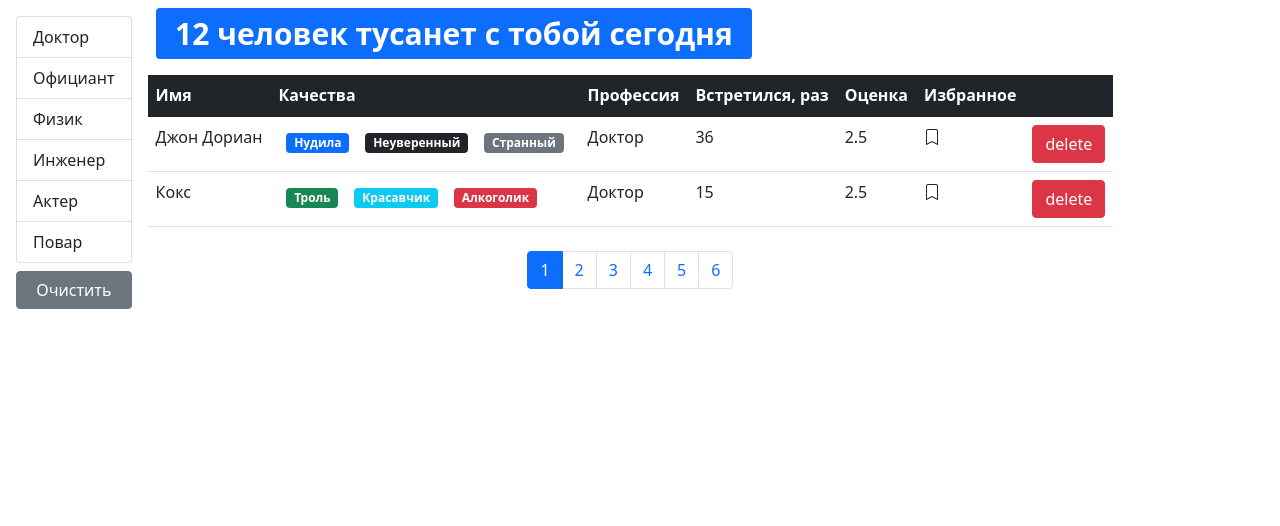
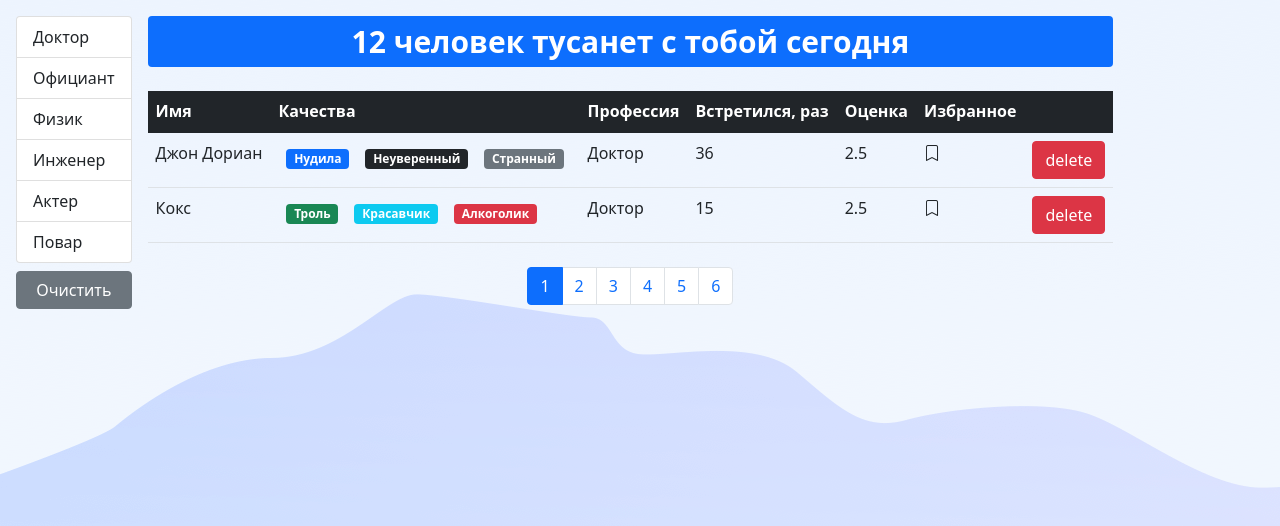
Before and after one commit to Krab-Krim/fast-company, a React (Create React App) app: page / in a window 1280 px wide. Shown: the top 526 px of the page. Built offline with nearby package versions, Linux system fonts and the light colour scheme.

Commit message:
Доработала баги: переход на страницу при удалении (при работе с фильтрами и основным списком пользователей), loader при загрузке

```diff
--- a/src/App.jsx
+++ b/src/App.jsx
@@ -1,12 +1,33 @@
 import React, { useEffect, useState } from "react";
 import Users from "./components/users";
 import api from "./api";
+import loaderImg from "./statics/images/loader.gif";
+import pictures from "./statics/images/images.png";
 
 function App() {
     const [users, setUsers] = useState([]);
 
     useEffect(() => {
-        api.users.fetchAll().then((data) => setUsers(data));
+        let loader = true;
+        const h1 = document.querySelector("h1");
+
+        if (loader === true) {
+            document.body.style.backgroundImage = `url(${loaderImg})`;
+            document.body.style.backgroundRepeat = "no-repeat";
+            document.body.style.backgroundAttachment = "fixed";
+            document.body.style.backgroundPosition = "center";
+            h1.style.display = "none";
+        };
+
+        api.users.fetchAll().then((data) => {
+            loader = false;
+
+            if (!loader) {
+                document.body.style.backgroundImage = `url(${pictures})`;
+                h1.style.display = "block";
+            };
+            setUsers(data);
+        });
     }, []);
 
     const handleDelete = (userId) => {
--- a/src/components/searchStatus.jsx
+++ b/src/components/searchStatus.jsx
@@ -3,14 +3,14 @@ import PropTypes from "prop-types";
 
 const SearchStatus = ({ props }) => {
     const formatCount = () => {
-        return props === 0
+        return !props
             ? "Никто с тобой не тусанет"
             : props + ` ${renderPhrase()} с тобой сегодня`;
     };
 
     const getBadgeClasses = () => {
-        let classes = "badge m-2 ";
-        classes += props === 0 ? "bg-danger" : "bg-primary";
+        let classes = "badge my-3 d-flex justify-content-center ";
+        classes += !props ? "bg-danger" : "bg-primary";
         return classes;
     };
 
--- a/src/components/users.jsx
+++ b/src/components/users.jsx
@@ -6,6 +6,7 @@ import PropTypes from "prop-types";
 import api from "../api";
 import GroupList from "./groupList";
 import SearchStatus from "./searchStatus";
+import _ from "lodash";
 
 const Users = ({ users, ...props }) => {
     const pageSize = 2;
@@ -30,7 +31,7 @@ const Users = ({ users, ...props }) => {
     };
 
     const filteredUsers = selectedProf
-        ? users.filter((user) => JSON.stringify(user.profession) === JSON.stringify(selectedProf))
+        ? users.filter((user) => _.isEqual(user.profession, selectedProf))
         : users;
 
     const count = filteredUsers.length;
@@ -39,6 +40,14 @@ const Users = ({ users, ...props }) => {
 
     const clearFilter = () => {
         setSelectedProf();
+    };
+
+    const handleDeleteUser = (userId) => {
+        props.onDelete(userId);
+        const pageCountUser = Math.ceil(count / pageSize);
+
+        if (count % 2 !== 0 && currentPage === pageCountUser) setCurrentPage(pageCountUser - 1);
+        if (count - 1 === 0) clearFilter();
     };
 
     return (
@@ -71,7 +80,7 @@ const Users = ({ users, ...props }) => {
                         <tbody>
                             <User
                                 onToggleBookMark={props.onToggleBookMark}
-                                onDelete={props.onDelete}
+                                onDelete={handleDeleteUser}
                                 user={userCrop}
                             />
                         </tbody>
```
Also changed, not shown: src/statics/images/images.png (added), 1 other file (tests, documents, lock files or other folders).
